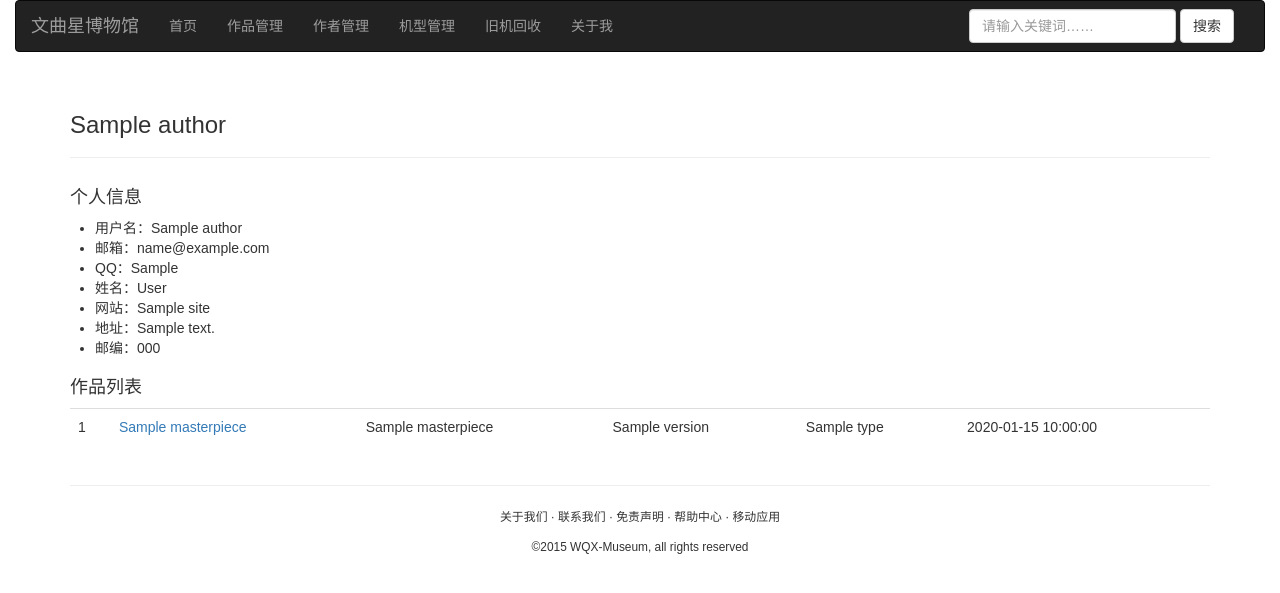
After one commit to whypro/WQX-Museum, a Flask app: template museum/templates/author_detail.html in a window 1280 px wide. The commit adds this page. Shown: the top 593 px of the page. Run offline with Flask 2, Linux system fonts and the light colour scheme; the template is opened without the code that fills it: most values are stand-ins (such as "Sample title", 1, 10 or a date in 2020); some libraries are stand-ins or nearby versions.

Commit message:
Add author detail page; Add update_device_pictures function; Fix bugs.

```diff
--- /dev/null
+++ b/museum/templates/author_detail.html
@@ -0,0 +1,57 @@
+{% extends '_base.html' %}
+{% block title %}{{ author.name }}{% endblock %}
+{% block content %}
+            <div class="row">
+                <div class="col-md-12">
+                    <div class="page-header">
+                        <h3>{{ author.name }}</h3>
+                    </div>
+                </div>
+            </div>
+
+            <div class="row">
+                <div class="col-md-12">
+                    <h4>个人信息</h4>
+                    <div class="row">
+                        <ul>
+                            <li>用户名：{{ author.name|d('') }}</li>
+                            <li>邮箱：{{ author.email|d('') }}</li>
+                            <li>QQ：{{ author.qq|d('') }}</li>
+                            <li>姓名：{{ author.realname|d('') }}</li>
+                            <li>网站：{{ author.site|d('') }}</li>
+                            <li>地址：{{ author.address|d('') }}</li>
+                            <li>邮编：{{ author.zip|d('') }}</li>
+                        </ul>
+                    </div>
+
+                    <h4>作品列表</h4>
+                    <div class="row">
+                        <div class="col-md-12">
+                            <table class="table table-hover">
+                                {% for masterpiece in author.masterpieces %}
+                                <tr>
+                                    <td>{{ loop.index }}</td>
+                                    <td><a href="{{ url_for('masterpiece.show_masterpiece_detail', oid=masterpiece._id) }}">{{ masterpiece.title }}</a></td>
+                                    <td>{{ masterpiece.subtitle }}</td>
+                                    <td>{{ masterpiece.version }}</td>
+                                    <td>{{ masterpiece.type }}</td>
+                                    <td>{{ masterpiece.date }}</td>
+                                </tr>
+                                {% endfor %}
+                            </table>
+                        </div>
+                    </div>
+                </div>
+            </div>
+            {# <div class="row">
+                    <hr>
+                    <div class="col-md-12">
+                        <a class="btn btn-success" href="{{ url_for('masterpiece.edit_masterpiece', oid=masterpiece._id) }}">修改</a>&emsp;
+                        <a class="btn btn-warning" href="{{ url_for('masterpiece.update_masterpieces_screenshots_and_files', oid=masterpiece._id) }}">更新截图和文件</a>&emsp;
+                        <a class="btn btn-primary" href="{{ url_for('masterpiece.add_masterpiece', copy=masterpiece._id) }}">复制</a>&emsp;
+                        <a class="btn btn-danger" href="{{ url_for('masterpiece.delete_masterpiece', oid=masterpiece._id) }}" onclick="return confirm('删除将不可恢复。确定删除吗？');">删除</a>
+                    </div>
+                </div>
+            </div> #}
+
+{% endblock %}
--- a/museum/templates/authors.html
+++ b/museum/templates/authors.html
@@ -26,7 +26,8 @@
 {#                                {% else %}#}
 {#                                <a class="btn btn-success btn-xs" href="{{ url_for('home.edit_author', oid=author.obj._id, offset=loop.index0) }}">修改</a>#}
 {#                                {% endif %}#}
-                                <a class="btn btn-success btn-xs" href="{{ url_for('author.edit_author', oid=author._id) }}">修改</a>
+                                <a class="btn btn-success btn-xs" href="{{ url_for('author.edit_author', oid=author._id) }}">修改</a>&emsp;
+                                <a class="btn btn-primary btn-xs" href="{{ url_for('author.show_author_detail', oid=author._id) }}">详情</a>
                             </td>
                         </tr>
                         {% endfor %}
--- a/museum/templates/device_detail.html
+++ b/museum/templates/device_detail.html
@@ -46,7 +46,7 @@
                     <hr>
 {#                    <div class="col-md-12">#}
 {#                        <a class="btn btn-success" href="{{ url_for('home.edit_masterpiece', oid=masterpiece._id) }}">修改</a>&emsp;#}
-{#                        <a class="btn btn-warning" href="{{ url_for('home.update_masterpieces_screenshots_and_files', oid=masterpiece._id) }}">更新截图和文件</a>&emsp;#}
+                    <a class="btn btn-warning" href="{{ url_for('device.update_device_pictures', oid=device._id) }}">更新截图和文件</a>&emsp;
 {#                        <a class="btn btn-primary" href="{{ url_for('home.add_masterpiece', copy=masterpiece._id) }}">复制</a>&emsp;#}
 {#                        <a class="btn btn-danger" href="{{ url_for('home.delete_masterpiece', oid=masterpiece._id) }}" onclick="return confirm('删除将不可恢复。确定删除吗？');">删除</a>#}
 {#                    </div>#}
```
Also changed, not shown: museum/views/author.py (+12 -0 lines), museum/views/device.py (+25 -0 lines), museum/views/masterpiece.py (+8 -8 lines).
